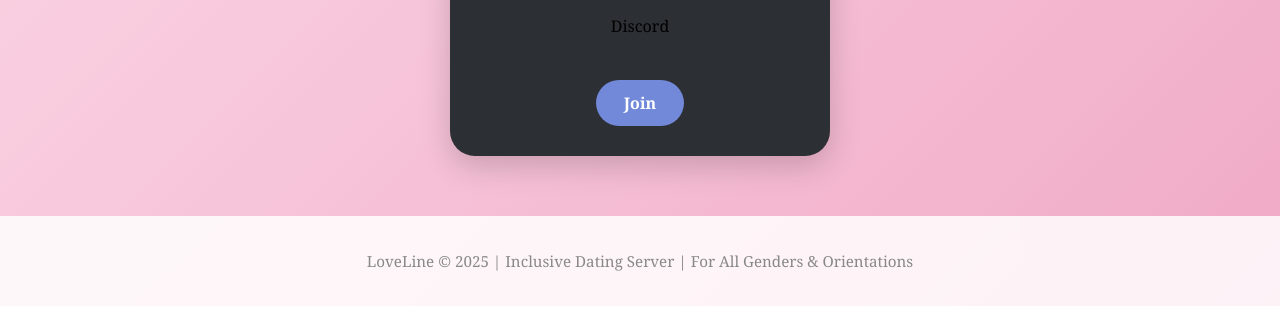
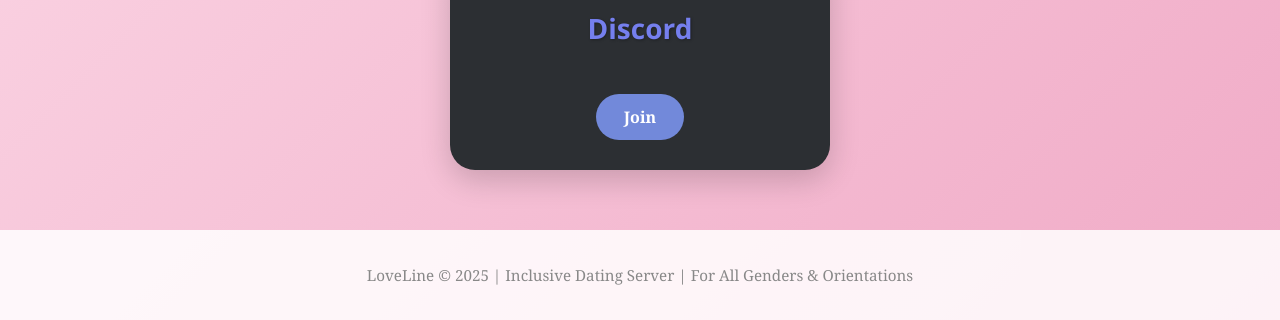
Before and after one commit to SyntaxoDEV/LoveLine, a plain HTML site: page index.html in a window 1280 px wide. Shown: the part 997-1317 px from the top of the page. Drawn offline with Linux system fonts and the light colour scheme.

Commit message:
Better looking⭐

```diff
--- a/style.css
+++ b/style.css
@@ -143,6 +143,18 @@ h1::after {
     margin: 0;
 }
 
+.discord-frame p {
+    font-size: 28px;                 /* większy i czytelny */
+    color: #757fee;                  /* kolor Discorda */
+    margin: 10px 0 20px 0;           /* odstęp od góry i dołu */
+    text-align: center;              /* wyśrodkowanie napisu */
+    font-weight: 900;                /* pogrubienie */
+    font-family: 'Segoe UI', Tahoma, Geneva, Verdana, sans-serif; /* nowoczesna czcionka */
+    text-shadow: 1px 1px 3px rgba(0,0,0,0.3); /* lekki cień dla efektu głębi */
+    transition: color 0.3s, text-shadow 0.3s; /* płynna zmiana przy hover */
+}
+
+
 /* Stan początkowy (przygotowanie) */
 .discord-frame.animate-ready {
     opacity: 0;
```
